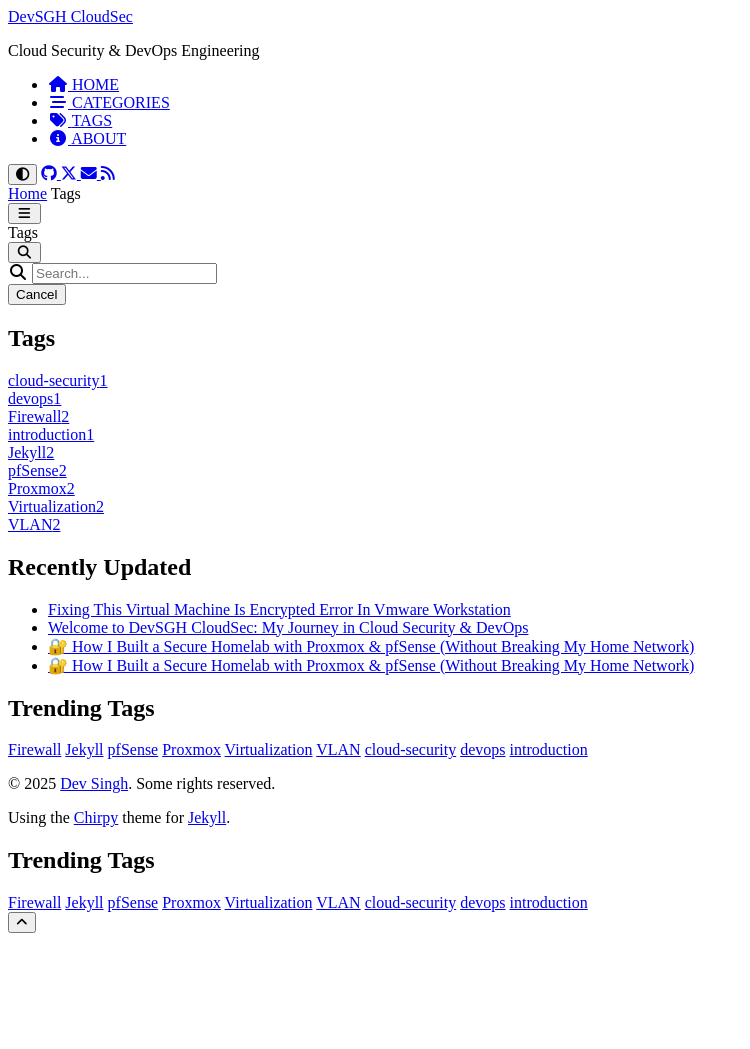
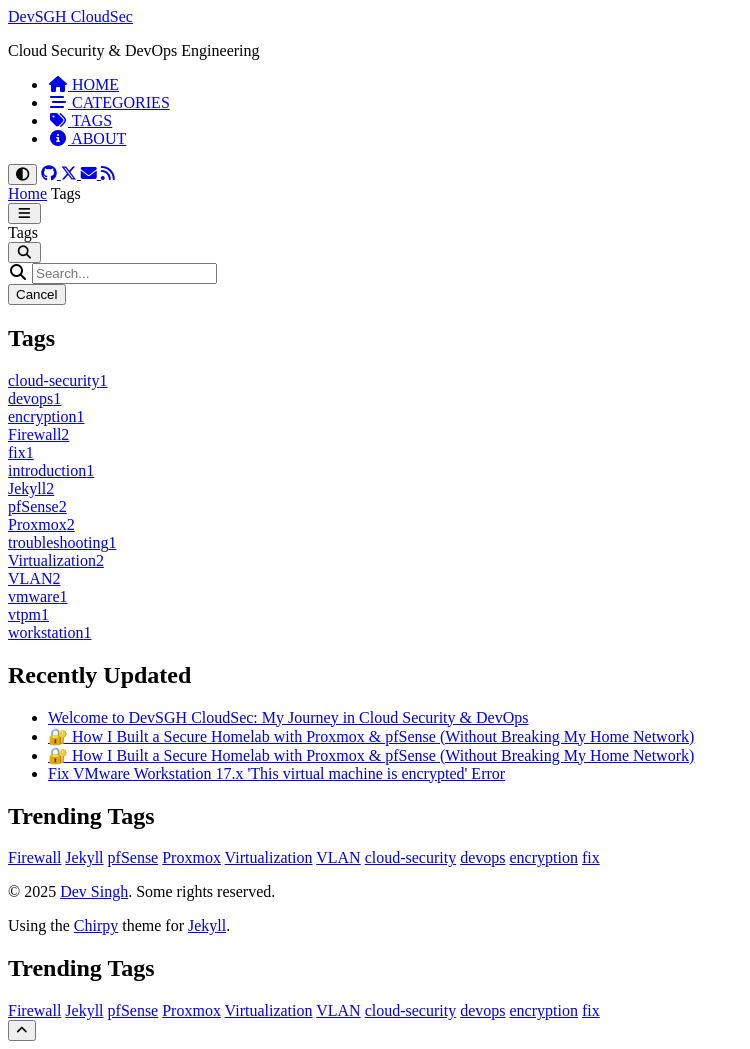
Before and after one commit to devsgh-cloudsec/devsgh-cloudsec.github.io, a Jekyll site: the page built from _tabs/tags.md, in a window 1280 px wide. Shown: the whole page, without its empty margins (0-750 px from the left). Built offline with Jekyll 4.4.1, drawn with Linux system fonts in a browser that asks for light colours; cached includes are drawn as plain includes; a script that is not in the unit is left out; comment, search, counter and statistics services are not loaded; before the commit the page ends 941 px from its top, so only the background shows below that; some of the changed lines change nothing that is shown.

Commit message:
Update 2025-09-15-fixing-this-virtual-machine-is-encrypted-error-in-vmware-workstation.md
redid-content

`````diff
--- a/_posts/2025-09-15-fixing-this-virtual-machine-is-encrypted-error-in-vmware-workstation.md
+++ b/_posts/2025-09-15-fixing-this-virtual-machine-is-encrypted-error-in-vmware-workstation.md
@@ -1,170 +1,278 @@
-Perfect 🙌 I’ll wrap each **Step 1–5** inside `<details>` blocks with a `<summary>` so they’re collapsible in your Chirpy Jekyll blog. That way, readers can expand only the steps they need.
-
-Here’s the updated Markdown:
-
-````md
 ---
-title: 🛠️ "Fixing 'This Virtual Machine is Encrypted' Error in VMware Workstation"
-date: 2025-09-15 10:00:00 +1000
-categories: [Tutorials, VMware]
-tags: [VMware, Encryption, vTPM, Windows 11, Virtual Machine]
-description: Step-by-step guide to fix the "This virtual machine is encrypted" error when moving a Windows 11 VM with vTPM in VMware Workstation 17.6+.
+title: "Fix VMware Workstation 17.x 'This virtual machine is encrypted' Error"
+date: 2024-01-15 10:00:00 +0000
+categories: [Virtualization, VMware]
+tags: [vmware, workstation, vtpm, encryption, troubleshooting, fix]
+author: your-name
+description: "Complete guide to fix the 'This virtual machine is encrypted' error in VMware Workstation 17.x caused by vTPM auto-encryption behavior"
 ---
 
-If you've moved a **Windows 11 virtual machine** (with **vTPM enabled**) to a new PC and suddenly see this:
+VMware Workstation 17.x introduced a behavior where VMs with vTPM attached may be marked as "encrypted" or "partial encryption" even without explicit user encryption. This guide provides a comprehensive step-by-step solution to resolve the password prompt issue.
 
-> ❗ *"This virtual machine is encrypted. You must enter its password to continue."*
+## Understanding the Issue
 
-...even though **you never encrypted it** — you're not alone. Here's how to fix it. ✅
+<details>
+<summary><strong>🔍 What causes this problem?</strong></summary>
+<br>
+Workstation 17.x introduced a behavior where if a VM has a vTPM attached, VMware may mark it as "encrypted" (or "partial encryption") even if the user didn't explicitly encrypt it.
+
+**Key indicators in .vmx file:**
+- `vtpm.present = "TRUE"`
+- `vmx.encryptionType = "partial"`
+
+**Reference:** [Broadcom Knowledge Base - VM Encrypted After Updating](https://knowledge.broadcom.com/external/article/368787/vm-encrpyted-after-updating-to-vmware-wo.html)
+
+**Why this happens:**
+- The descriptor (header) of a monolithic single-file VMDK may need replacement if encrypted or corrupt
+- Files like `.nvram`, `.vmxf`, `.vmsd` contain metadata that triggers password prompts
+- VMware's dsfo/dsfi tools are designed specifically for this issue
+
+**Community Discussion:** [Reddit - VMware Workstation Pro 16.2 vTPM Removal](https://www.reddit.com/r/vmware/comments/qahp5c/vmware_workstation_pro_162_how_to_remove/)
+</details>
 
 ---
 
-## 📑 Table of Contents
+## Step-by-Step Solution
 
-{% include toc %}
+Follow these steps in order. **Test your VM after each major step** - if the password prompt disappears, you can stop there.
+
+<details>
+<summary><strong>📋 Step 1: Create Backup</strong></summary>
+<br>
+
+**Critical first step - never skip this!**
+
+1. **Make a complete copy** of your VM folder
+2. **Include all files:**
+   - `.vmx` (configuration)
+   - `.vmdk` (disk files)
+   - `.nvram` (BIOS/UEFI settings)
+   - `.vmxf` (additional config)
+   - `.vmsd` (snapshot data)
+   - `.vmsn` (snapshot files)
+
+3. **Verify backup integrity** - ensure all files copied successfully
+4. **Test restore process** if you're unsure about backup completeness
+
+> **💡 Pro Tip:** Store backup in a separate location to prevent accidental overwrites
+</details>
+
+<details>
+<summary><strong>🔎 Step 2: Identify Disk Type & VM State</strong></summary>
+<br>
+
+**Before making any changes:**
+
+1. **Verify VMDK type:**
+   - **Monolithic:** Single large file (e.g., `VM.vmdk` - one file)
+   - **Split:** Multiple files (e.g., `VM.vmdk`, `VM-s001.vmdk`, `VM-s002.vmdk`, etc.)
+
+2. **Ensure proper VM state:**
+   - VM must be **powered off** (not suspended)
+   - **Close VMware Workstation** completely
+   - No VMware processes should be accessing the files
+
+3. **Check for snapshots:**
+   - Look for `.vmsn` files in VM folder
+   - Snapshots complicate the process - consider removing them if not needed
+
+> **⚠️ Warning:** Never edit VM files while Workstation is running or VM is suspended
+</details>
+
+<details>
+<summary><strong>✏️ Step 3: Edit .vmx File (Remove vTPM/Encryption Metadata)</strong></summary>
+<br>
+
+**Clean the VM configuration file:**
+
+1. **Navigate to VM folder** and create backup:
+   ```bash
+   copy vmname.vmx vmname.vmx.bak
+   ```
+
+2. **Open .vmx in text editor** (Notepad++, VS Code, etc.)
+
+3. **Remove or comment out these lines** (add `#` at beginning or delete entirely):
+   ```
+   vtpm.present = "TRUE"
+   managedvm.autoAddVTPM = "software"
+   vtpm.ekCSR = "..."
+   vtpm.ekCRT = "..."
+   encryption.keySafe = "..."
+   encryption.encryptedKey = "..."
+   encryption.data = "..."
+   vmx.encryptionType = "partial"
+   nvram = "..."
+   managedVM.ID = "..."
+   ```
+
+4. **Save the file** and close editor
+
+> **💡 Note:** The `vmx.encryptionType = "partial"` line is particularly important in 17.x versions
+</details>
+
+<details>
+<summary><strong>🗑️ Step 4: Delete Auxiliary/Metadata Files</strong></summary>
+<br>
+
+**Remove files containing problematic metadata:**
+
+**Delete or move these files from VM folder:**
+- `*.nvram` (BIOS/UEFI settings - will be regenerated)
+- `*.vmxf` (additional configuration metadata)
+- `*.vmsd` (snapshot metadata)
+
+**Optional - if you don't need snapshots:**
+- `*.vmsn` (snapshot files)
+
+**Command examples:**
+```bash
+# Windows
+del *.nvram *.vmxf *.vmsd
+del *.vmsn
+
+# Linux/Mac
+rm *.nvram *.vmxf *.vmsd
+rm *.vmsn
+```
+
+> **⚠️ Important:** Removing `.nvram` will reset BIOS/UEFI settings to defaults
+</details>
+
+<details>
+<summary><strong>🔧 Step 5: VMDK Descriptor Repair (For Single-File VMDKs Only)</strong></summary>
+<br>
+
+**Only perform if Steps 3-4 didn't resolve the issue AND you have a monolithic (single-file) VMDK:**
+
+### 5.1 Create Temporary Clean VM
+
+1. **Create new VM** in VMware Workstation:
+   - Same disk size as original
+   - Use **"Store virtual disk as a single file"** option
+   - Name it clearly (e.g., "TempCleanVM")
+
+### 5.2 Download dsfo/dsfi Tools
+
+1. **Download dsfok tools** containing:
+   - `dsfo.exe` (extract descriptor)
+   - `dsfi.exe` (inject descriptor)
+
+### 5.3 Extract Clean Descriptor
+
+1. **Navigate to temp VM folder**
+2. **Extract clean header:**
+   ```cmd
+   dsfo.exe "TempVM.vmdk" 0 1536 Metadata-OK.bin
+   ```
+   - This extracts first 1536 bytes (descriptor header)
+   - Creates `Metadata-OK.bin` with clean metadata
+
+### 5.4 Inject Clean Descriptor
+
+1. **Copy `Metadata-OK.bin`** to original VM folder
+2. **Inject clean header into original VMDK:**
+   ```cmd
+   dsfi.exe "OriginalVM.vmdk" 0 1536 Metadata-OK.bin
+   ```
+
+> **⚠️ Critical:** This only works for truly single-file VMDKs, not split disks or encrypted descriptors
+</details>
+
+<details>
+<summary><strong>🚀 Step 6: Re-import & Test VM</strong></summary>
+<br>
+
+**Bring your VM back to life:**
+
+1. **Open VMware Workstation**
+
+2. **Remove VM from library** (if still visible):
+   - Right-click VM → "Remove from Library"
+   - Don't delete files, just remove reference
+
+3. **Re-import the VM:**
+   - File → "Open a Virtual Machine..."
+   - Navigate to your edited `.vmx` file
+   - Click "Open"
+
+4. **Test startup:**
+   - Power on the VM
+   - Check if password prompt appears
+   - Verify VM boots normally
+
+> **🎉 Success Indicator:** VM starts without password prompt and boots to operating system
+</details>
+
+<details>
+<summary><strong>🛡️ Step 7: Re-add vTPM (Optional)</strong></summary>
+<br>
+
+**If you need TPM functionality (Windows 11, BitLocker, etc.):**
+
+### After VM is working normally:
+
+1. **Access VM Settings:**
+   - Right-click VM → "Settings"
+   - Go to "Hardware" tab
+
+2. **Add TPM Module:**
+   - Click "Add..." → "Trusted Platform Module"
+   - Follow wizard to completion
+
+3. **Alternative manual method:**
+   - Edit `.vmx` file
+   - Add: `managedvm.autoAddVTPM = "software"`
+   - **Only do this after confirming VM works without TPM**
+
+> **⚠️ Warning:** Only re-add vTPM after confirming the VM boots successfully without it
+</details>
 
 ---
 
-## 🧠 Why this happens
-
-When you enable **vTPM** in a VM, VMware encrypts certain metadata by default — even if **you didn’t enable full disk encryption**.
-When you move the VM to a different machine, VMware may ask for a **non-existent password**.
-
----
-
-## 🛠️ What you'll need
-
-- VMware Workstation **Pro 17.6+**
-- Your existing **.vmdk** (monolithic/single-file format preferred)
-- A **temporary VM** with the same disk size
-- Tool: [dsfok.zip](https://sanbarrow.com/files/dsfok.zip) (`dsfo.exe` and `dsfi.exe`)
-- A few minutes of patience 😅
-
----
-
-## 🔧 Step-by-step fix
+## Important Notes & Troubleshooting
 
 <details>
-<summary>🧹 Step 1: Clean up the VM config</summary>
+<summary><strong>⚠️ Special Considerations</strong></summary>
+<br>
 
-1. Open the `.vmx` file of your **non-working VM** in a text editor.
-2. Remove or comment out these lines if present:
+### Critical Points:
 
-   ```text
-   nvram = ...
-   managedvm.autoAddVTPM = ...
-   managedVM.ID = ...
-   encryption.encryptedKey = ...
-   vtpm.ekCSR = ...
-   vtpm.ekCRT = ...
-   vtpm.present = ...
-   encryption.keySafe = ...
-   encryption.data = ...
-````
+1. **Truly Encrypted VMs:**
+   - If descriptor is genuinely encrypted (not just flagged), recovery may be impossible without the password/key
+   - VMware KB states descriptor recreation cannot work for actually encrypted descriptors
 
-3. Delete the following files from the VM folder:
+2. **Always Work Offline:**
+   - Perform all operations with VMware Workstation completely closed
+   - Ensure no VMware processes are running
 
-   * `*.nvram`
-   * `*.vmsd`
-   * `*.vmxf`
+3. **UEFI/BIOS Settings:**
+   - Deleting `.nvram` resets firmware settings
+   - May need to re-configure boot settings
+   - Add `firmware = "efi"` to `.vmx` if using UEFI
+
+4. **Backup Verification:**
+   - Test your backup before starting the process
+   - Ensure you can restore if something goes wrong
+
+### If Problems Persist:
+
+- **Double-check** all encryption-related lines were removed from `.vmx`
+- **Verify** VM is completely powered off during edits
+- **Confirm** you're working with the correct VMDK type
+- **Consider** creating a new VM and importing the fixed VMDK
 
 </details>
 
 ---
 
-<details>
-<summary>🧪 Step 2: Create a temporary VM</summary>
+## References & Resources
 
-1. In VMware Workstation, **create a new VM**:
-
-   * Choose **"I will install the OS later."**
-   * Use the **same disk size** (e.g., 60 GB).
-   * Select **monolithic (single file)** format.
-
-2. Locate the `.vmdk` file of this temporary VM.
-
-</details>
+- [Broadcom KB: VM Encrypted After Updating to VMware Workstation](https://knowledge.broadcom.com/external/article/368787/vm-encrpyted-after-updating-to-vmware-wo.html)
+- [Reddit: VMware Workstation "This virtual machine is encrypted" Error](https://www.reddit.com/r/vmware/comments/17brrwg/this_virtual_machine_is_encrypted_you_must_enter/)
+- [Reddit: Move Windows 11 VM with TPM](https://www.reddit.com/r/vmware/comments/tkeu8q/move_a_windows_11_vm_with_tpm_to_a_new_computer/i1szpho/)
+- [VMware Community: vTPM & Encrypted Descriptors](https://community.broadcom.com/vmware-cloud-foundation/communities/community-home/digestviewer/viewthread?GroupId=7171&MessageKey=fdfa255c-08c8-48e1-b1e3-ba0826e59e2a&CommunityKey=fb707ac3-9412-4fad-b7af-018f5da56d9f)
 
 ---
 
-<details>
-<summary>📦 Step 3: Extract clean VMDK metadata</summary>
-
-1. Download and extract [`dsfok.zip`](https://sanbarrow.com/files/dsfok.zip).
-2. Place `dsfo.exe` in the same folder as the **temporary VM**.
-3. Run this in Command Prompt:
-
-   ```bash
-   dsfo.exe "TEMP_VM.vmdk" 0 1536 Metadata-OK.bin
-   ```
-
-   ✅ This extracts unencrypted VMDK metadata.
-
-</details>
-
----
-
-<details>
-<summary>💉 Step 4: Inject clean metadata into the broken VM</summary>
-
-1. Copy `Metadata-OK.bin` to your **non-working VM’s** folder.
-2. Copy `dsfi.exe` there too.
-3. Run this in Command Prompt:
-
-   ```bash
-   dsfi.exe "BROKEN_VM.vmdk" 0 1536 Metadata-OK.bin
-   ```
-
-   ✅ This replaces the corrupted/encrypted metadata with a clean one.
-
-</details>
-
----
-
-<details>
-<summary>🔁 Step 5: Reopen the VM</summary>
-
-1. In VMware, select **Open a Virtual Machine** and load the fixed `.vmx`.
-2. The **"Encrypted" password prompt** should disappear.
-3. If the VM boots — 🎉 success!
-
-</details>
-
----
-
-## 📝 Optional: Re-enable vTPM
-
-If you want to re-enable vTPM after recovery, add these lines back to `.vmx`:
-
-```text
-managedvm.autoAddVTPM = "software"
-firmware = "efi"
-uefi.secureBoot.enabled = "TRUE"
-```
-
-⚠️ Only after confirming the VM runs properly.
-
----
-
-## 🙌 Final Thoughts
-
-This fix is best for:
-
-* VMs with **vTPM but no BitLocker/full disk encryption**
-* Virtual disks stored as **monolithic (single-file)**
-
-If your VM uses split `.vmdk`s or actual encryption, recovery may be trickier.
-
----
-
-## 📎 References & Inspirations
-
-* [Reddit: "This virtual machine is encrypted..." error](https://www.reddit.com/r/vmware/comments/17brrwg/this_virtual_machine_is_encrypted_you_must_enter/)
-* [Reddit: Move a Windows 11 VM with TPM](https://www.reddit.com/r/vmware/comments/tkeu8q/move_a_windows_11_vm_with_tpm_to_a_new_computer/i1szpho/)
-* [Reddit Comment: Metadata injection method](https://www.reddit.com/r/vmware/comments/tkeu8q/comment/i1szpho/)
-* [VMware Forum: vTPM & Encrypted Descriptors](https://community.broadcom.com/vmware-cloud-foundation/communities/community-home/digestviewer/viewthread?GroupId=7171&MessageKey=fdfa255c-08c8-48e1-b1e3-ba0826e59e2a&CommunityKey=fb707ac3-9412-4fad-b7af-018f5da56d9f)
-* [Archived VMware Community Thread on vTPM](https://web.archive.org/web/20220323211631/https://communities.vmware.com/t5/VMware-Workstation-Player/VMware-Player-Try-to-add-virtual-TPM-to-vmx-file-but-VMX-file-is/m-p/2874274#M37862)
-
----
-
-💬 Got questions? Open an issue on [GitHub](https://github.com/devsgh-cloudsec/devsgh-cloudsec.github.io) or leave a comment below.
+💬 **Need Help?** Leave a comment below or [open an issue on GitHub](https://github.com/devsgh-cloudsec/devsgh-cloudsec.github.io) if you encounter any problems with this solution.
`````
